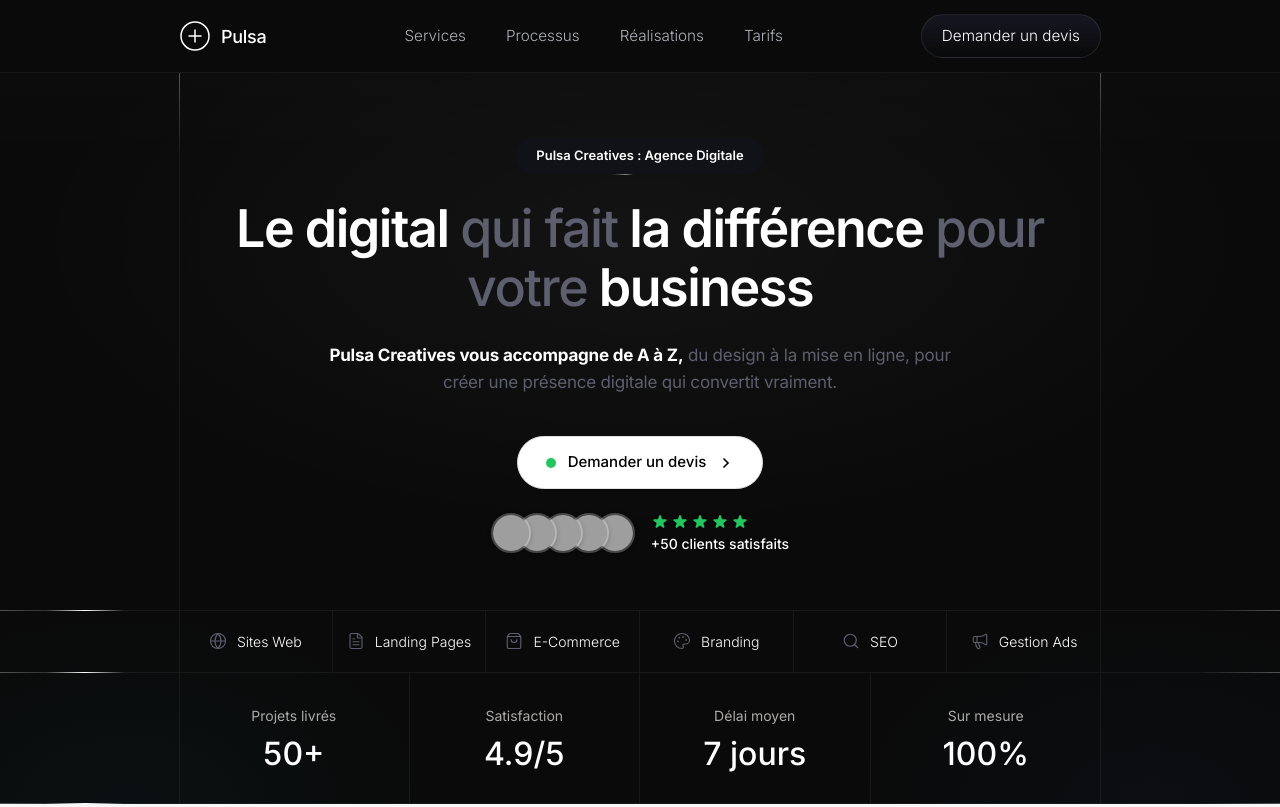
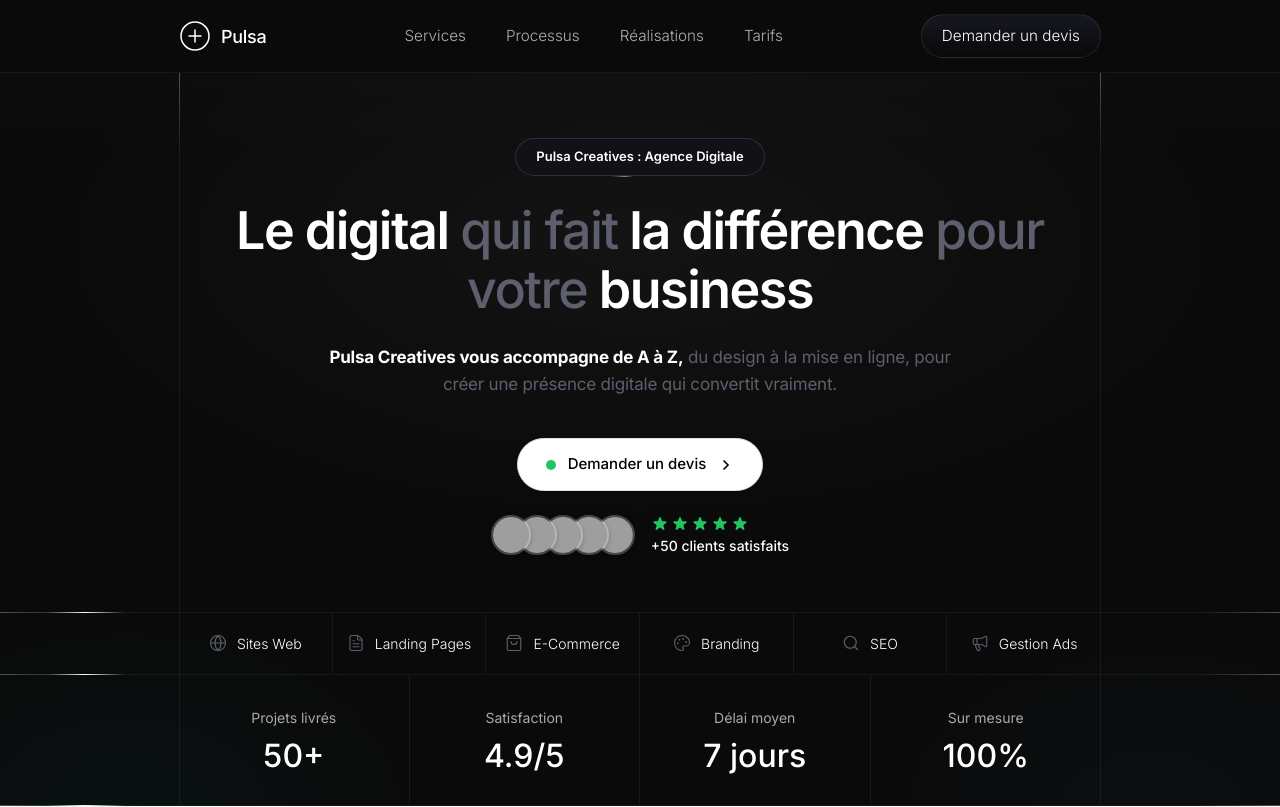
Before and after one commit to ISMVV8/pulsa-site, a Next.js app: page / in a window 1280 px wide. Shown: the top 807 px of the page. Built offline with nearby package versions, Linux system fonts and the light colour scheme; grey boxes are pictures that could not be loaded.

Commit message:
fix: badge light border

```diff
--- a/src/app/globals.css
+++ b/src/app/globals.css
@@ -148,6 +148,7 @@
   align-items: center;
   border-radius: 9999px;
   background-color: #111118;
+  border: 1px solid rgba(255, 255, 255, 0.12);
   margin: 1px;
   padding: 8px 20px;
 }
```
